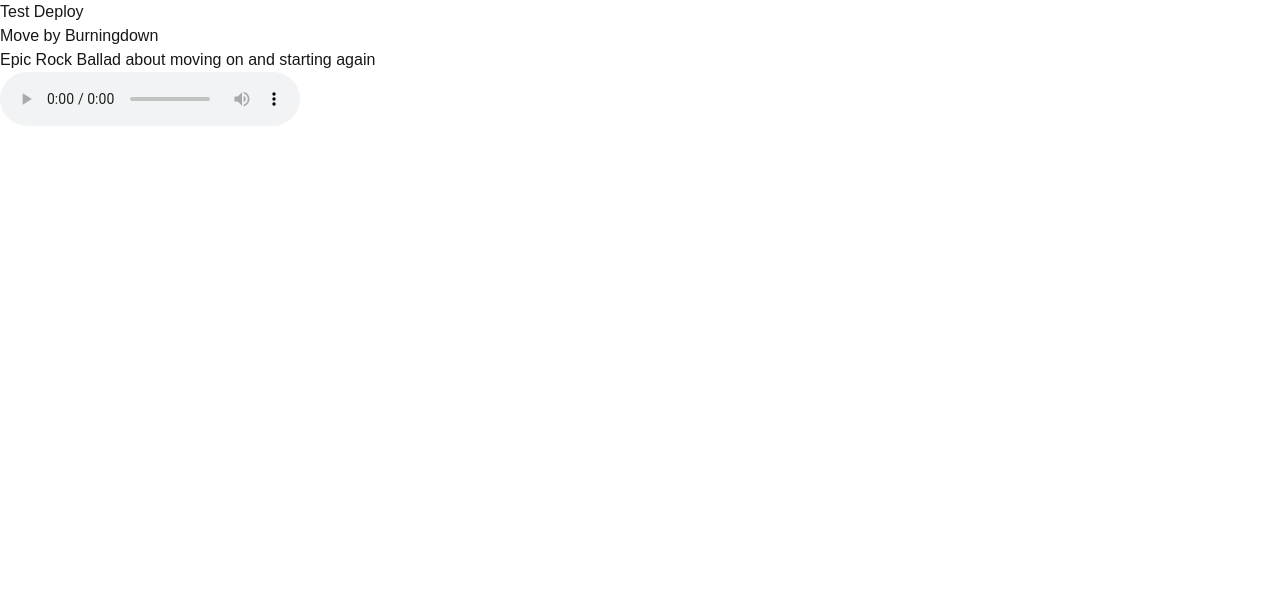
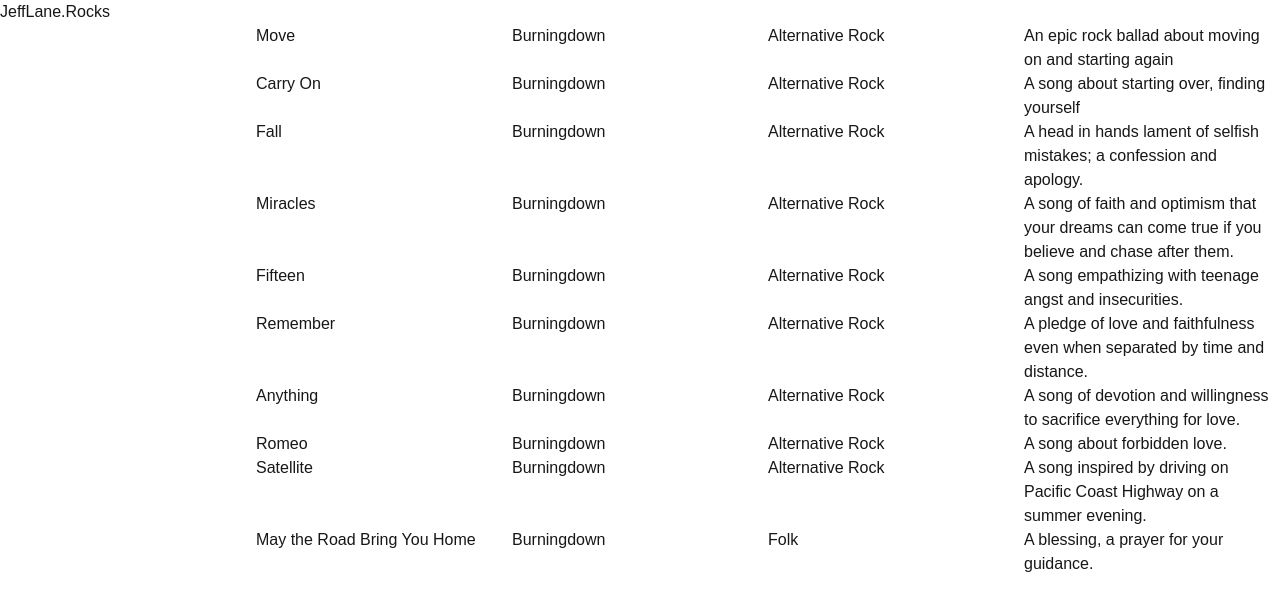
Before and after one commit to jefflane-rocks/jeffreyrobertlane.com, a Next.js app: page / in a window 1280 px wide. Shown: the top 610 px of the page. Built offline with nearby package versions, Linux system fonts and the light colour scheme.

Commit message:
adding fields to audioplayer, JSON of song list

```diff
--- a/src/app/layout.js
+++ b/src/app/layout.js
@@ -1,8 +1,8 @@
 import "./globals.css";
 
 export const metadata = {
-  title: "Create Next App",
-  description: "Generated by create next app",
+  title: "JeffLane.Rocks",
+  description: "Composer, Songwriter, Author and Musician.  Welcome!",
 };
 
 export default function RootLayout({ children }) {
--- a/src/app/page.js
+++ b/src/app/page.js
@@ -1,16 +1,108 @@
 import Image from "next/image";
 import { AudioPlayer } from "@/components/AudioPlayer";
+
+const AudioPlayerList = [
+  {
+    src: "https://vnshanftypzvajpbbwxr.supabase.co/storage/v1/object/public/mp3s/Move.mp3",
+    title: "Move",
+    artist: "Burningdown",
+    genre: "Alternative Rock",
+    description: "An epic rock ballad about moving on and starting again",
+    tags: "Break away, Start Over, Reinvent, Move, Find yourself",
+  },
+  {
+    src: "https://vnshanftypzvajpbbwxr.supabase.co/storage/v1/object/public/mp3s/01%20Carry%20On.mp3",
+    title: "Carry On",
+    artist: "Burningdown",
+    genre: "Alternative Rock",
+    description: "A song about starting over, finding yourself",
+    tags: "Break away, Start Over, Reinvent, Determination, Find yourself",
+  },
+  {
+    src: "https://vnshanftypzvajpbbwxr.supabase.co/storage/v1/object/public/mp3s/03%20Fall.mp3",
+    title: "Fall",
+    artist: "Burningdown",
+    genre: "Alternative Rock",
+    description:
+      "A head in hands lament of selfish mistakes; a confession and apology.",
+    tags: "Sorrow, Mistake, Apology, Lament, Unfaithfulness, Broken Relationship, Cheater",
+  },
+  {
+    src: "https://vnshanftypzvajpbbwxr.supabase.co/storage/v1/object/public/mp3s/04%20Miracles.mp3",
+    title: "Miracles",
+    artist: "Burningdown",
+    genre: "Alternative Rock",
+    description:
+      "A song of faith and optimism that your dreams can come true if you believe and chase after them.",
+    tags: "Faith, Optimism, Hope, Miracles, Dream",
+  },
+  {
+    src: "https://vnshanftypzvajpbbwxr.supabase.co/storage/v1/object/public/mp3s/05%20Fifteen.mp3",
+    title: "Fifteen",
+    artist: "Burningdown",
+    genre: "Alternative Rock",
+    description: "A song empathizing with teenage angst and insecurities.",
+    tags: "Fit in, Peer Pressure, Angst, Insecure, High School, Teenager, Teen, Teens",
+  },
+  {
+    src: "https://vnshanftypzvajpbbwxr.supabase.co/storage/v1/object/public/mp3s/06%20Remember.mp3",
+    title: "Remember",
+    artist: "Burningdown",
+    genre: "Alternative Rock",
+    description:
+      "A pledge of love and faithfulness even when separated by time and distance.",
+    tags: "Remember, Faithfulness, Love, Promise, Hope, Dedication, Missing You",
+  },
+  {
+    src: "https://vnshanftypzvajpbbwxr.supabase.co/storage/v1/object/public/mp3s/07%20Anything.mp3",
+    title: "Anything",
+    artist: "Burningdown",
+    genre: "Alternative Rock",
+    description:
+      "A song of devotion and willingness to sacrifice everything for love.",
+    tags: "Devotion, Sacrifice, Love, Dedication, For richer or poorer, In sickness and in health",
+  },
+  {
+    src: "https://vnshanftypzvajpbbwxr.supabase.co/storage/v1/object/public/mp3s/08%20Romeo.mp3",
+    title: "Romeo",
+    artist: "Burningdown",
+    genre: "Alternative Rock",
+    description: "A song about forbidden love.",
+    tags: "Forbidden, Love, Elope, Escape",
+  },
+  {
+    src: "https://vnshanftypzvajpbbwxr.supabase.co/storage/v1/object/public/mp3s/09%20Satellite.mp3",
+    title: "Satellite",
+    artist: "Burningdown",
+    genre: "Alternative Rock",
+    description:
+      "A song inspired by driving on Pacific Coast Highway on a summer evening.",
+    tags: "Summer, Convertible, Ocean, PCH, Southern California, Los Angeles, Redondo Beach, Malibu, Hermosa Beach, Manhattan Beach",
+  },
+  {
+    src: "https://vnshanftypzvajpbbwxr.supabase.co/storage/v1/object/public/mp3s/10%20May%20The%20Road%20Bring%20You%20Home.mp3",
+    title: "May the Road Bring You Home",
+    artist: "Burningdown",
+    genre: "Folk",
+    description: "A blessing, a prayer for your guidance.",
+    tags: "Hymn, Prayer, Blessing, Direction, Guidance, Inner Voice, Heart",
+  },
+];
 
 export default function Home() {
   return (
     <div>
-      <div>Test Deploy</div>
-      <AudioPlayer
-        src="https://vnshanftypzvajpbbwxr.supabase.co/storage/v1/object/public/mp3s/Move.mp3"
-        title="Move by Burningdown"
-        description="Epic Rock Ballad about moving on and starting again"
-        tags="Break away, Start Over, Reinvent, Move, Find yourself"
-      />
+      <div>JeffLane.Rocks</div>
+      {AudioPlayerList.map((item) => (
+        <AudioPlayer
+          key={item.title}
+          title={item.title}
+          genre={item.genre}
+          artist={item.artist}
+          description={item.description}
+          src={item.src}
+        />
+      ))}
     </div>
   );
 }
--- a/src/components/AudioPlayer.js
+++ b/src/components/AudioPlayer.js
@@ -1,21 +1,25 @@
 function AudioPlayer({
   src,
   title,
+  artist,
+  genre,
   description,
   tags,
   youTubeTitle,
   youTubeLink,
 }) {
   return (
-    <div>
-      <div>{title}</div>
-      <div>{description}</div>
-      <div>
-        <audio controls>
+    <div className="grid grid-flow-col-dense grid-cols-5">
+      <div className="col-span-1">
+        <audio id={`id${src}`}>
           <source src={src} type="audio/mpeg" />
           Your browser does not support the audio element. Bummer.
         </audio>
       </div>
+      <div className="col-span-1">{title}</div>
+      <div className="col-span-1">{artist}</div>
+      <div className="col-span-1">{genre}</div>
+      <div className="col-span-1">{description}</div>
     </div>
   );
 }
```
